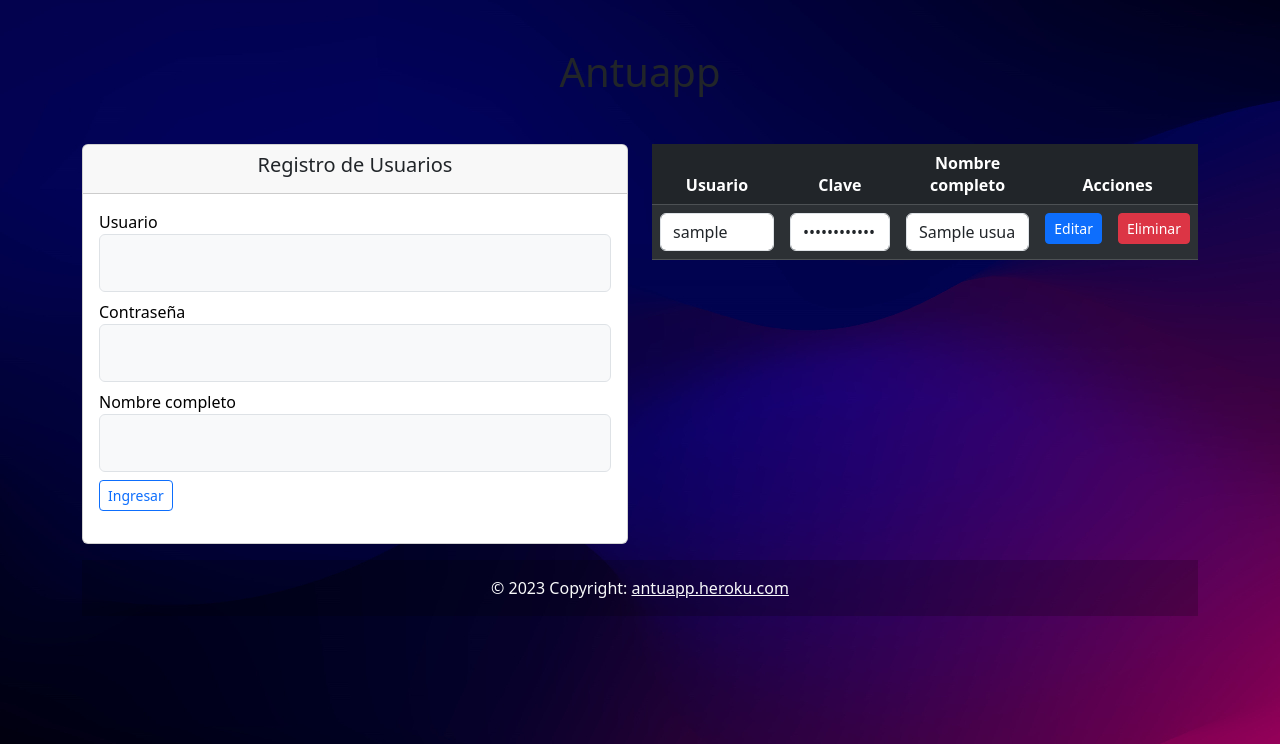
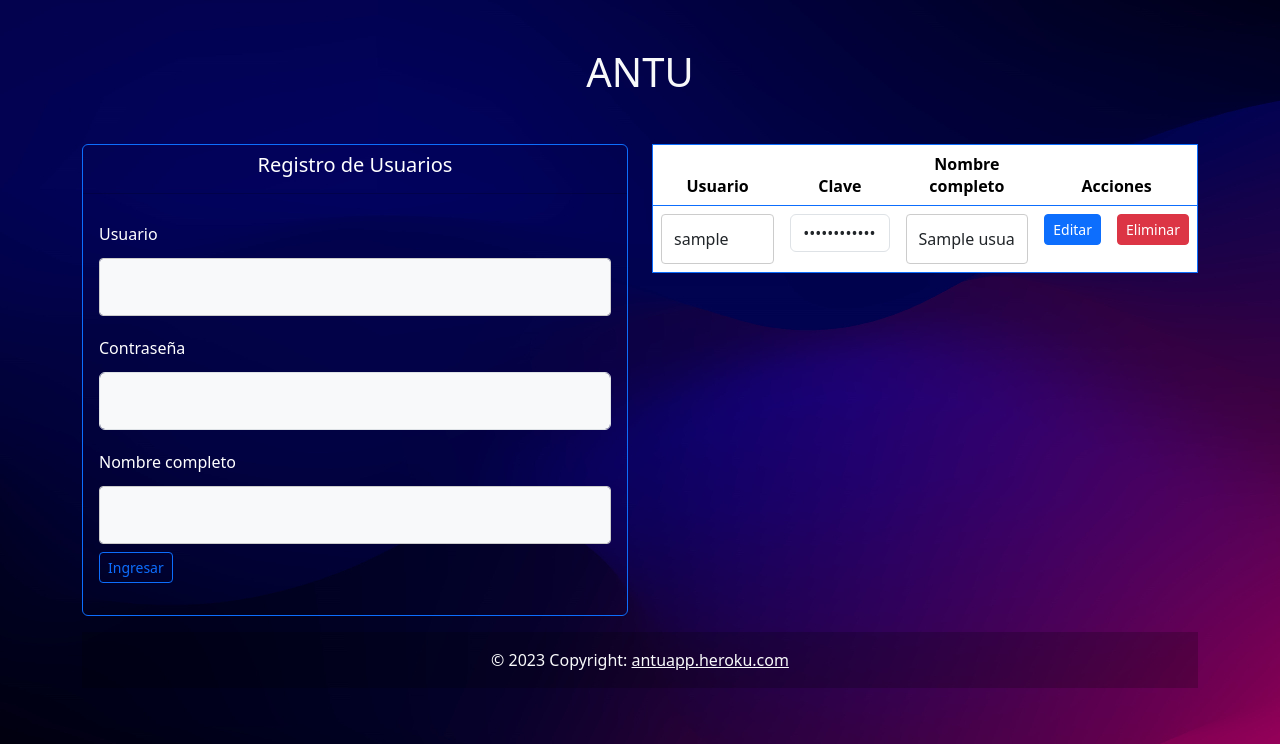
Before and after one commit to mlazorc/admin-python-test, a Flask app: page / in a window 1280 px wide. Shown: the part 56-800 px from the top of the page. Run offline with Flask 2, Linux system fonts and the light colour scheme; a database or web service that is not in the repository returns one stand-in record (values such as "Sample title"); some libraries are stand-ins or nearby versions.

Commit message:
Modificación estilos

```diff
--- a/static/css/style.css
+++ b/static/css/style.css
@@ -3,5 +3,67 @@
 }
 
 div.login-label{
-    color: black;
+    color: white;
 }
+input[type=text], select, textarea {
+    width: 100%;
+    padding: 12px;
+    border: 1px solid #ccc;
+    border-radius: 4px;
+    resize: vertical;
+  }
+
+  input[type=text], select, textarea {
+    width: 100%;
+    padding: 12px;
+    border: 1px solid #ccc;
+    border-radius: 4px;
+    resize: vertical;
+  }
+
+  label {
+    padding: 12px 12px 12px 0;
+    display: inline-block;
+  }
+
+  input[type=submit] {
+    background-color: #04AA6D;
+    color: white;
+    padding: 12px 20px;
+    border: none;
+    border-radius: 4px;
+    cursor: pointer;
+    float: right;
+  }
+
+  input[type=submit]:hover {
+    background-color: #45a049;
+  }
+
+
+
+  .col-25 {
+    float: left;
+    width: 25%;
+    margin-top: 6px;
+  }
+
+  .col-75 {
+    float: left;
+    width: 75%;
+    margin-top: 6px;
+  }
+
+  /* Clear floats after the columns */
+  .row:after {
+    content: "";
+    display: table;
+    clear: both;
+  }
+
+  /* Responsive layout - when the screen is less than 600px wide, make the two columns stack on top of each other instead of next to each other */
+  @media screen and (max-width: 600px) {
+    .col-25, .col-75, input[type=submit] {
+      width: 100%;
+      margin-top: 0;
+    }
--- a/templates/index.html
+++ b/templates/index.html
@@ -6,21 +6,21 @@
     {%from "_macro.html" import render_field %}
 
     <div class="container">
-        <h1 class="text-center mt-5 mb-5 text-dark">Antuapp</h1>
+        <h1 class="text-center mt-5 mb-5 text-light">ANTU</h1>
     </div>
     <div class="container">
         <div class="row row-col-1 row-cols-sm-1 row-cols-md-2 row-cols-lg-2">
 
             <div class="col-md-6 mb-3">
-                <div class="card">
+                <div class="card text-bg-dark bg-transparent border border-primary">
                     <div class="card-header">
-                        <h5 class="text-center">Registro de Usuarios</h5>
+                        <h5 class="text-center text-bg-dark bg-transparent ">Registro de Usuarios</h5>
                     </div>
                     <div class="card-body">
                         <form name="loginForm" id="loginForm" method="POST" action="/usuario">
 
                             <div class="row control-group">
-                               <div class="form-group col-xs-12 floating-label-form-group controls" name="username" id="username">
+                               <div class="form-group col-xs-12 floating-label-form-group controls text-light" name="username" id="username">
                                     {{render_field(form.username, class="form-control text-secondary p-3 mb-2 bg-light text-dark",)}}
                                         {% for error in form.username.errors%}
                                             <span>{{error}}</span>
@@ -51,7 +51,7 @@
 
 
             <div class="col-md-6">
-                <table class="table table-dark table-striped">
+                <table class=" table bg-transparent text-light border border-primary">
 
                     <thead>
                       <tr align="center">
```
